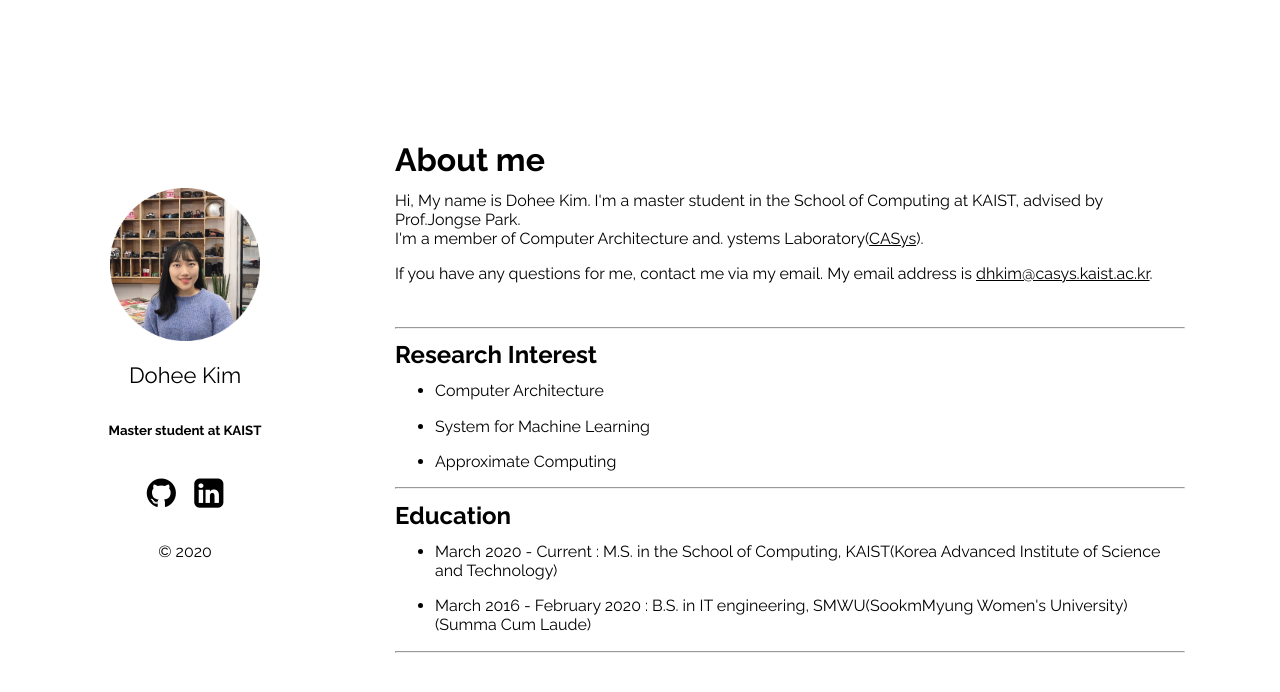
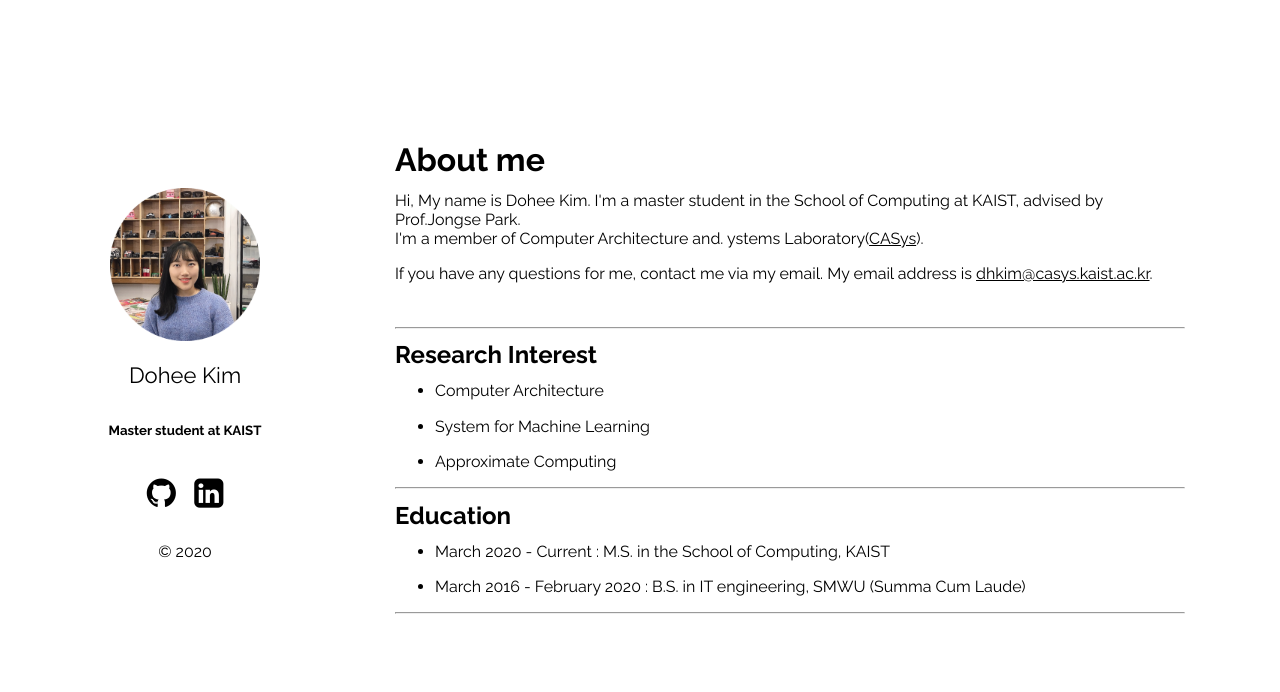
Before and after one commit to kdheejb7/kdheejb7.github.io, a Jekyll site: the page built from index.md, in a window 1280 px wide. Shown: the top 692 px of the page. Built offline with Jekyll 4.4.1, drawn with Linux system fonts in a browser that asks for light colours.

Commit message:
modify education

```diff
--- a/_layouts/default.html
+++ b/_layouts/default.html
@@ -74,8 +74,8 @@
 		<p> <li> Approximate Computing </li> </ul> </p>
 	<hr/>
 	<h2> Education </h2>
-	<p> <ul> <li> March 2020 - Current : M.S. in the School of Computing, KAIST(Korea Advanced Institute of Science and Technology) </li>
-        <p> <li> March 2016 - February 2020 : B.S. in IT engineering, SMWU(SookmMyung Women's University)(Summa Cum Laude)</li></ul> </p>
+	<p> <ul> <li> March 2020 - Current : M.S. in the School of Computing, KAIST </li>
+        <p> <li> March 2016 - February 2020 : B.S. in IT engineering, SMWU (Summa Cum Laude)</li></ul> </p>
 	<hr/>
 
 	</div>
```
